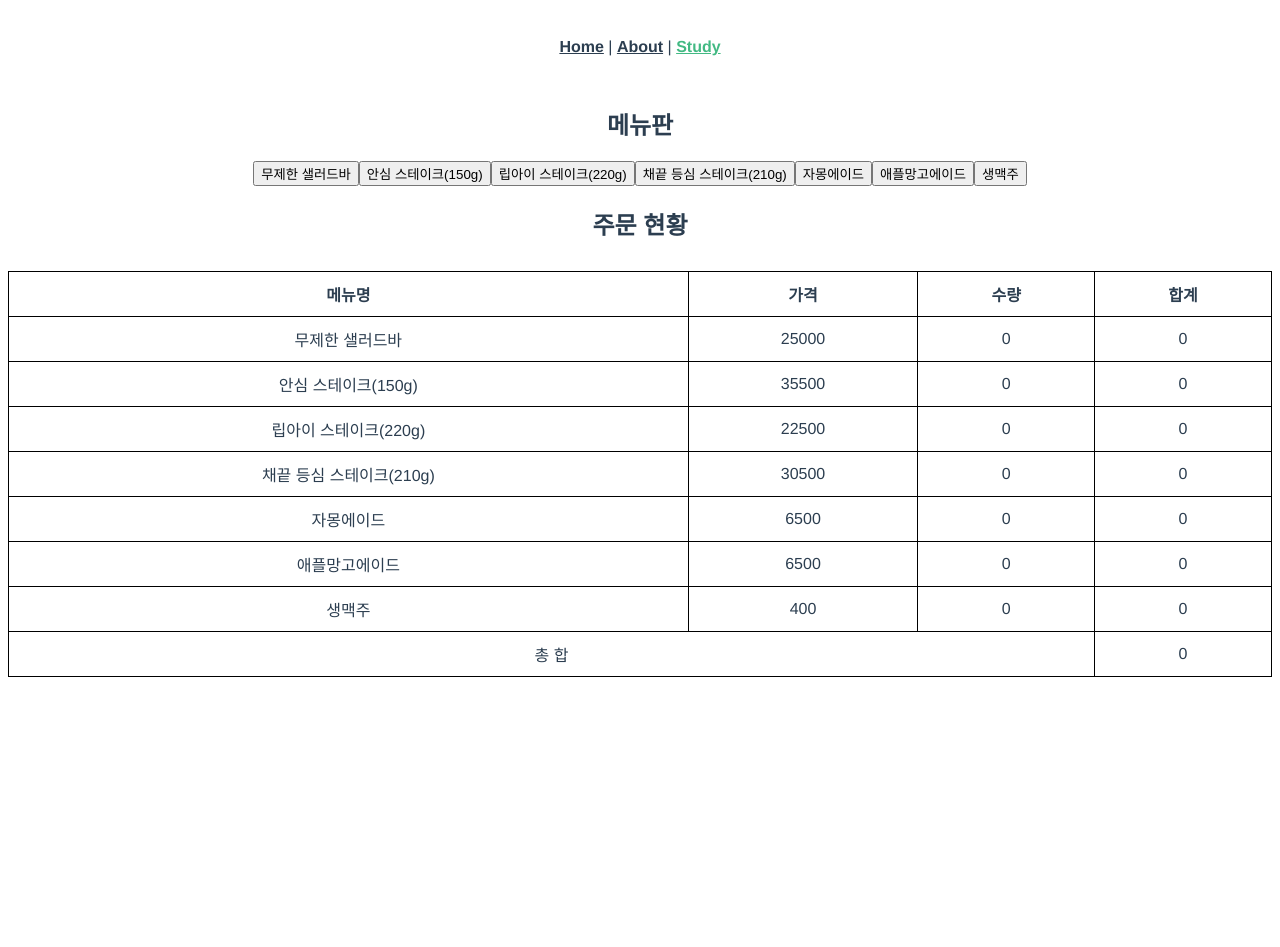
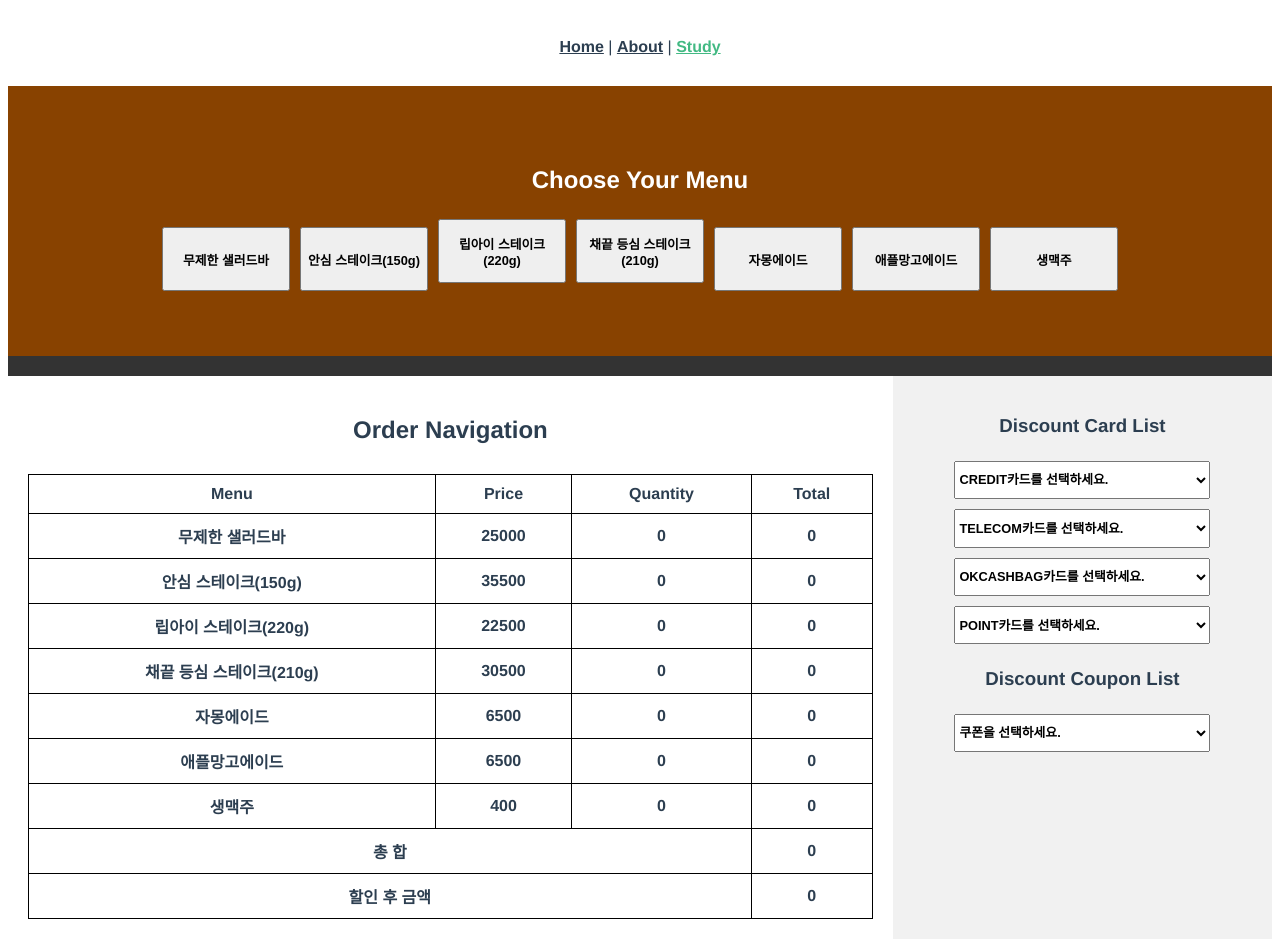
Before and after one commit to Jeongseup/Blockchain-Webstudy2, a Vue app: page /study in a window 1280 px wide. Before the commit the page ends 800 px from the top, so only its background shows below. Built offline with nearby package versions, Linux system fonts and the light colour scheme.

Commit message:
[TIL] Vue.js 레스토랑 연습문제 완성

```diff
--- a/src/router/index.js
+++ b/src/router/index.js
@@ -4,7 +4,7 @@ import {
 } from "vue-router";
 
 import Home from "../views/Home.vue";
-import dbList from "../views/restuarant.vue";
+import dbList from "../views/Restuarant.vue";
 
 const routes = [{
     path: "/",
--- a/src/views/restuarant.vue
+++ b/src/views/restuarant.vue
@@ -1,7 +1,10 @@
 <template>
-    <div id="orderbar">
-        <h2>메뉴판</h2>
-        <button
+
+    <!-- Header -->
+    <header class="header">
+        <div>
+            <h2>Choose Your Menu</h2>
+            <button class="btn-menu"
             @click="requestOrder(menu.menuId)"
             :key="menu.menuId"
             v-for="menu in menus"
@@ -9,15 +12,22 @@
                 {{ menu.menuName }}
             </button>
         </div>
-    <div id="menubar">
-        <h2>주문 현황</h2>
+    </header>
+
+        <!-- Navigation Bar -->
+    <nav class="navbar">
+    </nav>
+
+    <div class="row">
+        <main class="menubar">
+            <h2>Order Navigation</h2>
             <table>
                 <thead>
                     <tr>
-                    <th>메뉴명</th>
-                    <th>가격</th>
-                    <th>수량</th>
-                    <th>합계</th>
+                        <th>Menu</th>
+                        <th>Price</th>
+                        <th>Quantity</th>
+                        <th>Total</th>
                     </tr>
                 </thead>
                 <tbody>
@@ -37,9 +47,51 @@
                             <td colspan="3">총 합</td>
                             <td>{{ totalAmount }}</td>
                         </tr>
+                        <tr>
+                            <td colspan="3">할인 후 금액</td>
+                            <td>{{ finalAmount }}</td>
+                        </tr>
                     </tfoot>
             </table>
+            </main>
+        <aside class="sidebar">
+            <h3>Discount Card List</h3>
+            <div
+            class="card"
+            :key="type"
+            v-for="(cardType, type) in oCards"
+            >
+
+              <select class="sel-card" v-model="selectCards[type]" @change="calFinalAmount">
+                <option value="">{{ type }}카드를 선택하세요.</option>
+                <option
+                :value="card.cardId"
+                :key="card.cardId"
+                v-for="card in cardType"
+                >
+                  {{ card.cardName }}
+                </option>
+              </select>
             </div>
+
+            <h3>Discount Coupon List</h3>
+                <select class="sel-coupon" v-model="selCoupon" @change="calFinalAmount">
+                  <option value="">쿠폰을 선택하세요.</option>
+                  <option
+                  :value="coupon.couponId"
+                  :key="coupon.couponId"
+                  v-for="coupon in coupons"
+                  >
+                    {{ coupon.title }}
+                  </option>
+                </select>
+
+        </aside>
+    </div>
+
+
+    <!-- <button @click="calFinalAmount"><h2>할인조회</h2></button> -->
+
 </template>
 <script>
 export default {
@@ -47,7 +99,18 @@ export default {
     components: {},
     data() {
         return {
+        selCoupon: "",
         totalAmount : 0,
+        finalAmount : 0,
+
+        oCards: {},
+        selectCards: {
+        CREDIT: "",
+        TELECOM : "",
+        OKCASHBAG: "",
+        POINT: "",
+        },
+
         cardTypes : [
         {
             cardType: "CREDIT",
@@ -357,9 +420,13 @@ export default {
     created() {},
     mounted() {
         this.addMenuAmount();
+        this.makeObjectCards();
     },
     unmounted() {},
     methods: {
+
+        // =======================================================
+        // 초기화 mount 함수
         addMenuAmount () {
             for(var menu of this.menus){
                 menu.amount = 0;
@@ -367,6 +434,31 @@ export default {
             // console.table(this.menus);
         },
 
+        makeObjectCards () {
+          // empty obejct
+          var oCards = {};
+
+          for(var card of this.creditCards){
+                // 할인카드 종류가 oCard안에 define 되지 않았다면,
+                if(!oCards[card.cardType]) {
+                  // obejct안에 []를 생성한다.
+                  oCards[card.cardType] = [];
+                }
+                  // cardType의 종류에 해당되는 card를 빈 []안에 넣는다.
+                  oCards[card.cardType].push(card);
+
+            }
+
+          // => oCard라는 object 안에 cardType이란 key에 맞춰 데이터가 재배열됨.
+          this.oCards = oCards;
+          // 확인
+          // console.log(this.oCards);
+          // console.log(this.oCards[])
+        },
+        // =======================================================
+
+
+        //
         requestOrder(menuId) {
             // console.log('click');
 
@@ -386,16 +478,170 @@ export default {
             }
             // console.log(totalAmount);
             this.totalAmount = totalAmount;
+        },
+
+        // getSelectCoupon () {
+        //   console.log(this.selCoupon);
+        // },
+
+        // getSelectCards () {
+        //   console.log(this.selectCards);
+        // },
+
+        calFinalAmount() {
+          let finalAmount = this.totalAmount;
+
+          if(this.totalAmount == 0){
+            return alert("메뉴를 먼저 선택하세요.");
           }
 
 
+          // 카드할인 array 만들기
+          // console.log(Object.values(this.selectCards));
+          var cardsArr = Object.values(this.selectCards);
+          // console.log(cardsArr);
+
+          // 배열 안에 "" 지워주기
+          for(var i in cardsArr){
+            if(cardsArr[i] == ""){
+              cardsArr[i] = 0;
+            }
+          }
+
+          // console.log(cardsArr);
+
+          var maxCardDist = cardsArr.reduce(function (a, b) {
+                return Math.max(a, b);
+          });
+
+          // console.log(maxCardDist);
+          var coupon = null;
+          if(this.selCoupon != ""){
+            coupon = this.coupons.filter(c => c.couponId == this.selCoupon)[0];
+          }
+          // var couponDistcount = this.coupons[this.selCoupon].discount;
+          // console.log(coupon);
+
+
+
+          // 이제 먼저 쿠폰이 있는지 없는지 부터 확인
+          // 쿠폰 확인 - 있으면 ? => 중복할인 되는지 / 없으면 => 카드할인 있는지?
+          // console.log(finalAmount);
+          if(coupon != null){
+
+            // 중복할인이 되는 경우
+            if(coupon.doubleDiscount){
+              console.log(coupon.doubleDiscount);
+              // 중복할인 % 인지
+              var couponDist = coupon.discount;
+              if(coupon.discountType == "%"){
+                couponDist = Math.round(finalAmount * (coupon.discount / 100));
+              }
+
+              // 중복할인  해주고
+              finalAmount -= couponDist;
+              // 카드할인 있으면 해주고
+              this.finalAmount = finalAmount - Math.round(finalAmount *  (maxCardDist / 100));
+
+            // 중복할인이 되지 않는 경우
+            } else {
+
+              // 쿠폰 할인량 계산
+              var couponDist = coupon.discount;
+              if(coupon.discountType == "%"){
+                couponDist = Math.round(finalAmount * (coupon.discount / 100));
+              }
+
+              // 카드할인량 계산
+              var cardDist = Math.round(finalAmount *  (maxCardDist / 100));
+
+
+              // 최대할인으로 계산
+              if(couponDist > cardDist){
+                  this.finalAmount = finalAmount - couponDist;
+              }else {
+                  this.finalAmount = finalAmount - cardDist;
+              }
+
+            }
+          // 쿠폰이 없는 경우
+          } else {
+            // console.log("쿠폰이 없는 경우");
+            this.finalAmount = finalAmount - Math.round(finalAmount *  (maxCardDist / 100));
+          }
+        }
     }
 }
 </script>
 <style scoped>
+* {
+  box-sizing: border-box;
+}
+
+/* Style the body */
+body {
+    font-family: Arial;
+    margin: 0;
+}
+
+/* Header/logo Title */
+.header {
+    padding: 60px;
+    text-align: center;
+    background: #884200;
+    color: white;
+}
+
+/* Style the top navigation bar */
+.navbar {
+    display: flex;
+    height: 20px;
+    background-color: #333;
+    /* justify-content: center; */
+}
+
+/* Column container */
+.row {
+  display: flex;
+  flex-wrap: wrap;
+}
+
+/* Sidebar/left column */
+.sidebar {
+    flex: 30%;
+    background-color: #f1f1f1;
+    padding: 20px;
+}
+
+/* Main column */
+.menubar {
+    flex: 70%;
+    background-color: white;
+    padding: 20px;
+
+}
+
+.btn-menu{
+  width: 10em;
+  height: 5em;
+  margin: 5px;
+  font-size: 0.8em;
+  font-weight: bold;
+}
+
+
+.sel-card, .sel-coupon{
+  width: 20em;
+  height: 3em;
+  margin: 5px;
+  font-size: 0.8em;
+  font-weight: bold;
+}
+
 table {
     width: 100%;
     margin-top: 30px;
+      font-weight: bold;
 }
 
 table, th, td{
```
Also changed, not shown: src/views/Computed.vue (added, +34 -0 lines), src/views/Watch.vue (added, +37 -0 lines). Lines whose indentation alone changed are shown as unchanged.
